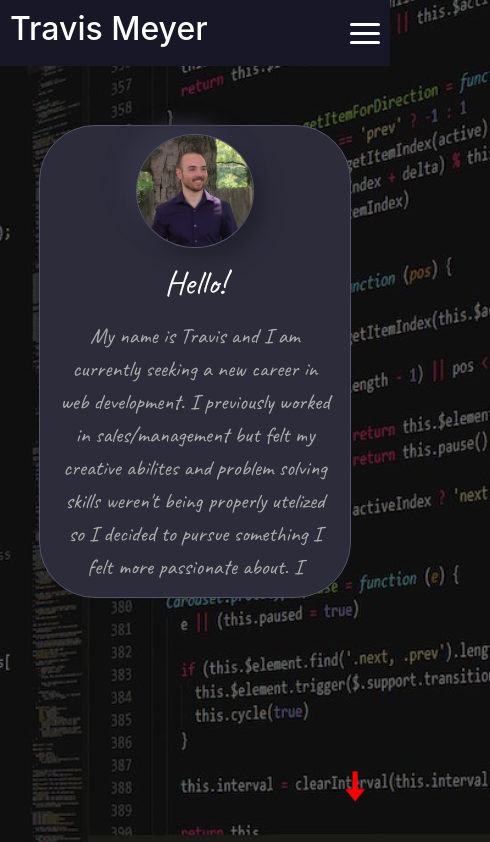
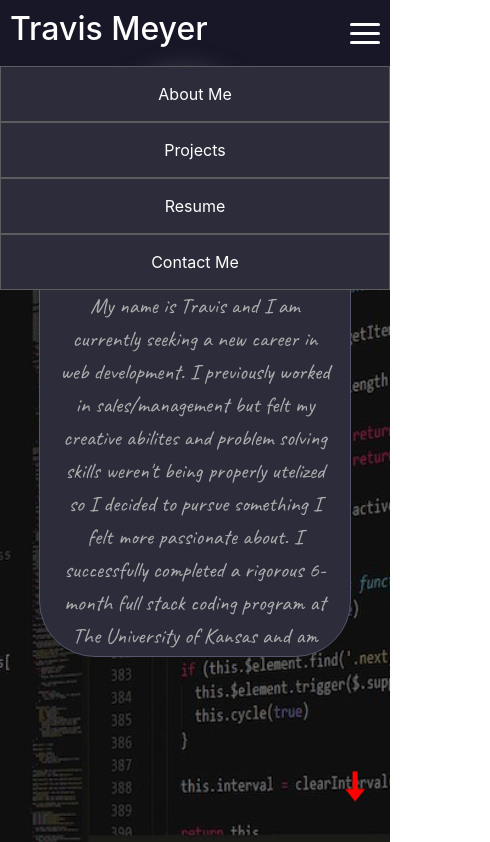
Before and after one commit to rtm713/portfolio, a plain HTML site: page index.html in a window 390 px wide. Both pictures are taken after a click on the link 365 px from the left and 33 px from the top of the page. Shown: the top 842 px of the page, 490 px wide, since content can reach past the window. Drawn offline with nearby package versions, Linux system fonts and the light colour scheme; a web font is replaced by a local one.

Commit message:
added navbar JS functionallity and edited mobile about page

```diff
--- a/index.html
+++ b/index.html
@@ -45,6 +45,12 @@
         <span class="bar"></span>
         <span class="bar"></span>
       </a>
+    </div>
+    <div id="linkList">
+      <a href="#aboutMePage">About Me</a>
+      <a href="#projectPage">Projects</a>
+      <a href="./images/Travis_Meyer_Resume.pdf">Resume</a>
+      <a href="#contactPage">Contact Me</a>
     </div>
 
     <main>
@@ -264,5 +270,6 @@
       </div>
   </div>
 
+  <script src="./script.js"></script>
 </body>
 </html>
--- /dev/null
+++ b/script.js
@@ -0,0 +1,6 @@
+const hamburger = document.getElementById('hamburgerButton');
+const linkList = document.getElementById('linkList');
+
+hamburger.addEventListener('click', ()=> {
+    linkList.classList.toggle('active');
+});
--- a/style.css
+++ b/style.css
@@ -158,7 +158,7 @@ h4 {
 }
 
 #aboutMePage {
-    height: 100vh;
+    min-height: 100vh;
     scroll-snap-align: start;
     background-color: var(--darkBlue);
     border-bottom: 1px solid rgb(85, 85, 107);
@@ -266,8 +266,8 @@ header nav{
     padding: 2%;
     border: 1px solid rgb(85, 85, 107);
     border-radius: 56px;
-    box-shadow:  20px 20px 44px #0f0f1a,
-    -20px -20px 44px #1f1f34;
+    box-shadow:  10px 10px 22px #0f0f1a,
+    -10px -10px 22px #1f1f34;
     text-align: center;
     display: flex;
     flex-direction: column;
@@ -537,9 +537,37 @@ header nav{
         border-radius: 10px;
     }
 
+    #linkList{
+        position: absolute;
+        display: none;
+        flex-direction: column;
+        width: 100%;
+        text-align: center;
+        background-color: var(--blueGray);
+    }
+
+    #linkList a{
+        color: white;
+        padding: 15px 0 15px 0;
+        border: 1px solid rgb(93, 93, 93);
+    }
+
+    #linkList.active{
+        display: flex;
+    }
+
+    header nav {
+        width: 0;
+    }
+
+    nav, nav a {
+        display: none;
+    }
+
     #introBox{
         display: inline-flex;
         flex-direction: column;
+        height: 100%;
     }
 
     #bioPicBox{
@@ -556,6 +584,7 @@ header nav{
     .bioBox {
         height: 20%;
         width: 80%;
+        margin: 20px auto 20px auto;
     }
 }
 
```
